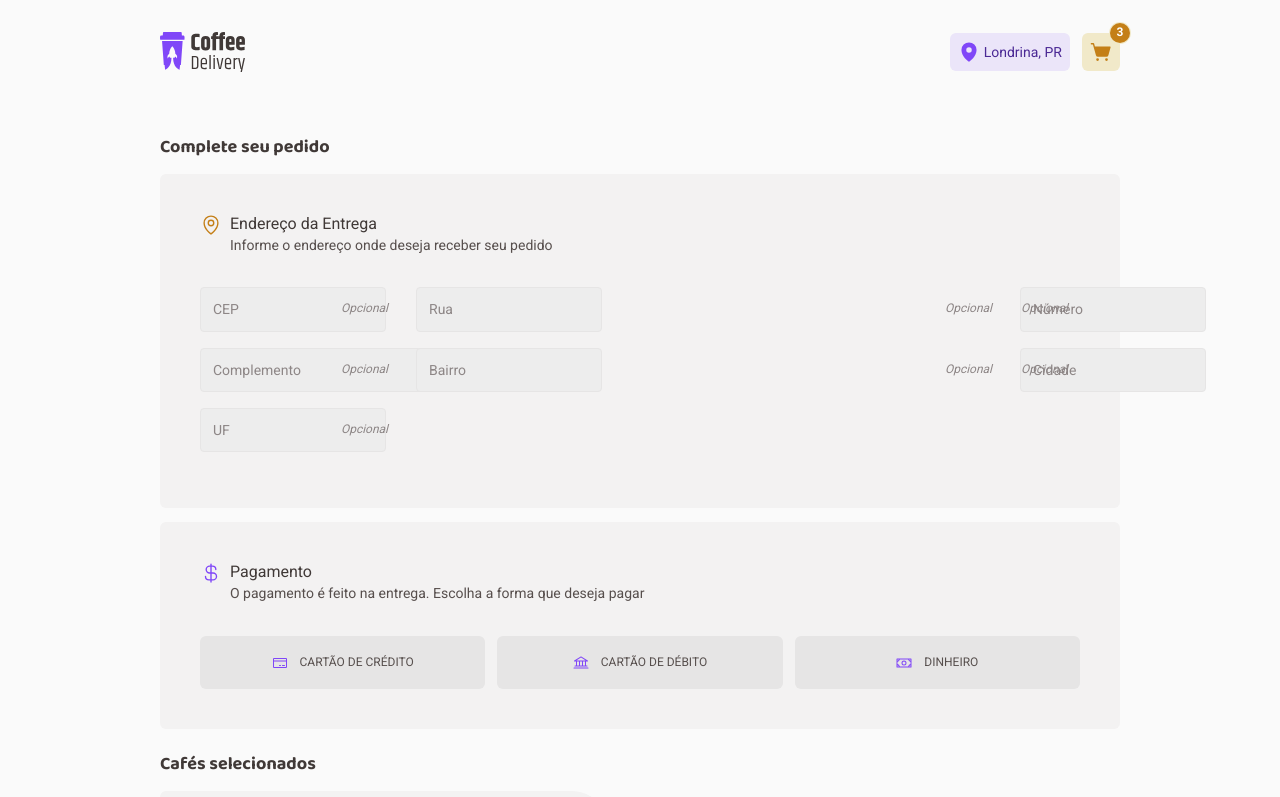
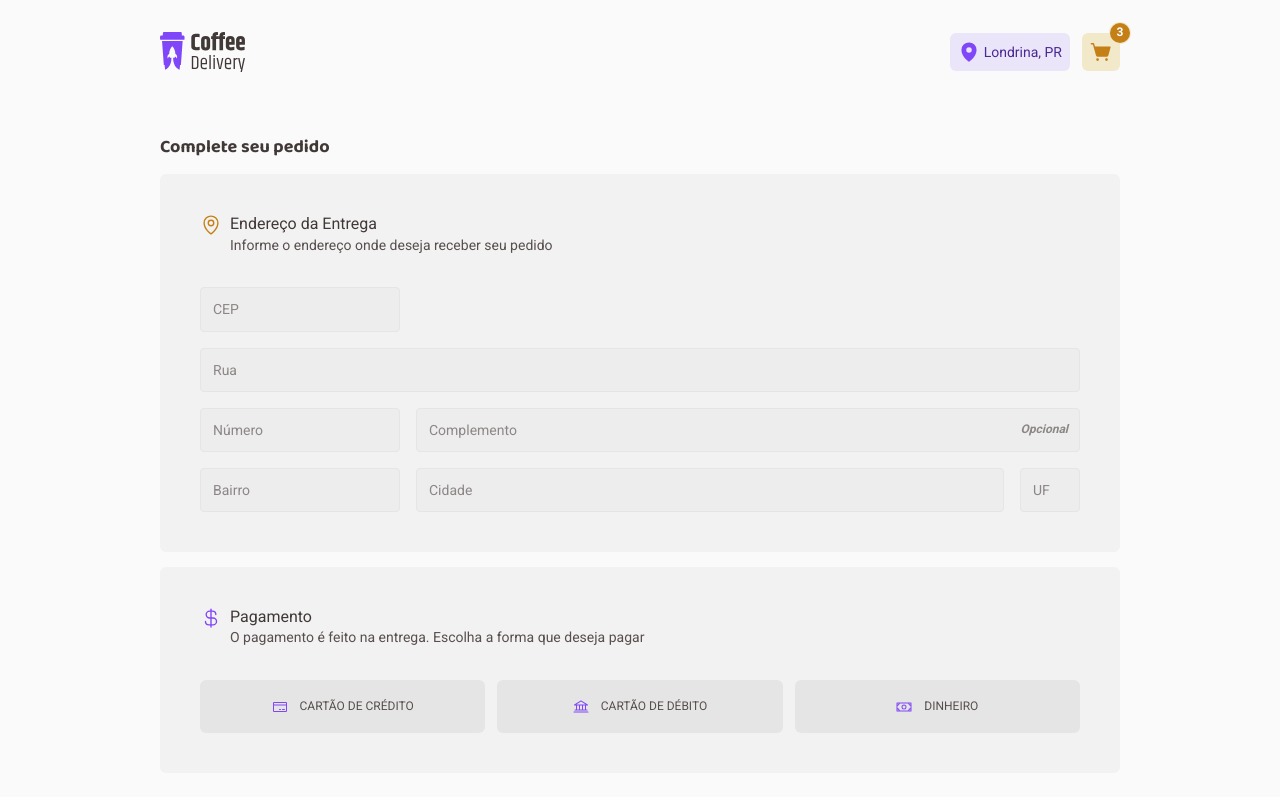
Before and after one commit to lucaspanizio/coffee-delivery, a React (Vite) app: page /checkout in a window 1280 px wide. Shown: the top 797 px of the page. Built offline with nearby package versions, Linux system fonts and the light colour scheme.

Commit message:
💄 style: text input component updated

```diff
--- a/src/components/molecules/inputs/text/index.tsx
+++ b/src/components/molecules/inputs/text/index.tsx
@@ -1,11 +1,14 @@
+import { CSSProperties } from 'styled-components';
 import * as S from './styles';
 
-interface TextInputProps extends React.ComponentProps<'input'> {}
+interface TextInputProps extends React.InputHTMLAttributes<HTMLInputElement> {
+  containerStyle?: CSSProperties;
+}
 
-export const TextInput = (props: TextInputProps) => {
+export const TextInput = ({ containerStyle, ...rest }: TextInputProps) => {
   return (
-    <S.Wrapper>
-      <S.Input {...props} />
+    <S.Wrapper style={containerStyle}>
+      <S.Input {...rest} />
     </S.Wrapper>
   );
 };
--- a/src/components/molecules/inputs/text/styles.ts
+++ b/src/components/molecules/inputs/text/styles.ts
@@ -1,15 +1,37 @@
 import styled, { css } from 'styled-components';
 
+export const Wrapper = styled.div`
+  position: relative;
+  display: inline-block;
+  max-width: 100%;
+  width: 100%;
+
+  &:has(input:not([required]):placeholder-shown)::after {
+    content: 'Opcional';
+    position: absolute;
+    right: 12px;
+    top: 50%;
+    transform: translateY(-50%);
+    pointer-events: none;
+    font-weight: 400;
+    font-style: italic;
+
+    ${({ theme }) => css`
+      ${theme.fonts.textXS};
+      color: ${theme.colors['base-label']};
+    `}
+  }
+`;
+
 export const Input = styled.input`
-  padding: 12px;
   position: relative;
-
-  &:not(:required) {
-    padding-right: 60px;
-  }
+  padding: 0.75rem;
+  width: 100%;
+  max-width: 100%;
+  border-radius: 4px;
 
   ${({ theme }) => css`
-    border-radius: 4px;
+    color: ${theme.colors['base-text']};
     caret-color: ${theme.colors['base-label']};
     border: 1px solid ${theme.colors['base-button']};
     background-color: ${theme.colors['base-input']};
@@ -24,25 +46,3 @@ export const Input = styled.input`
     }
   `}
 `;
-
-export const Wrapper = styled.div`
-  position: relative;
-  display: inline-block;
-
-  ${({ theme }) => css`
-    &:not(${Input}:required)::after {
-      content: 'Opcional';
-      position: absolute;
-      right: 12px;
-      top: 50%;
-      transform: translateY(-50%);
-
-      pointer-events: none;
-
-      ${theme.fonts.textXS};
-      font-weight: 400;
-      font-style: italic;
-      color: ${theme.colors['base-label']};
-    }
-  `}
-`;
```
